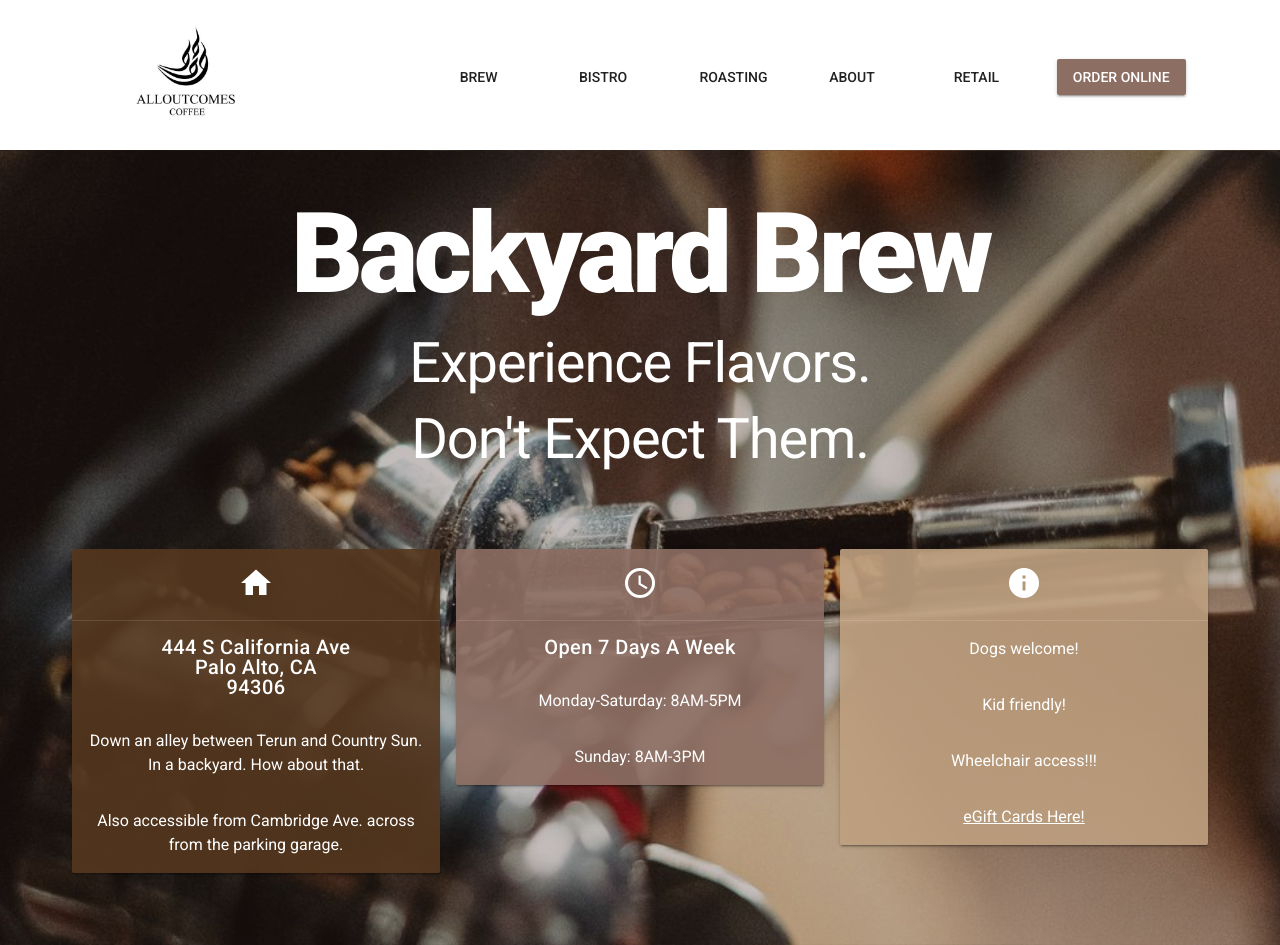
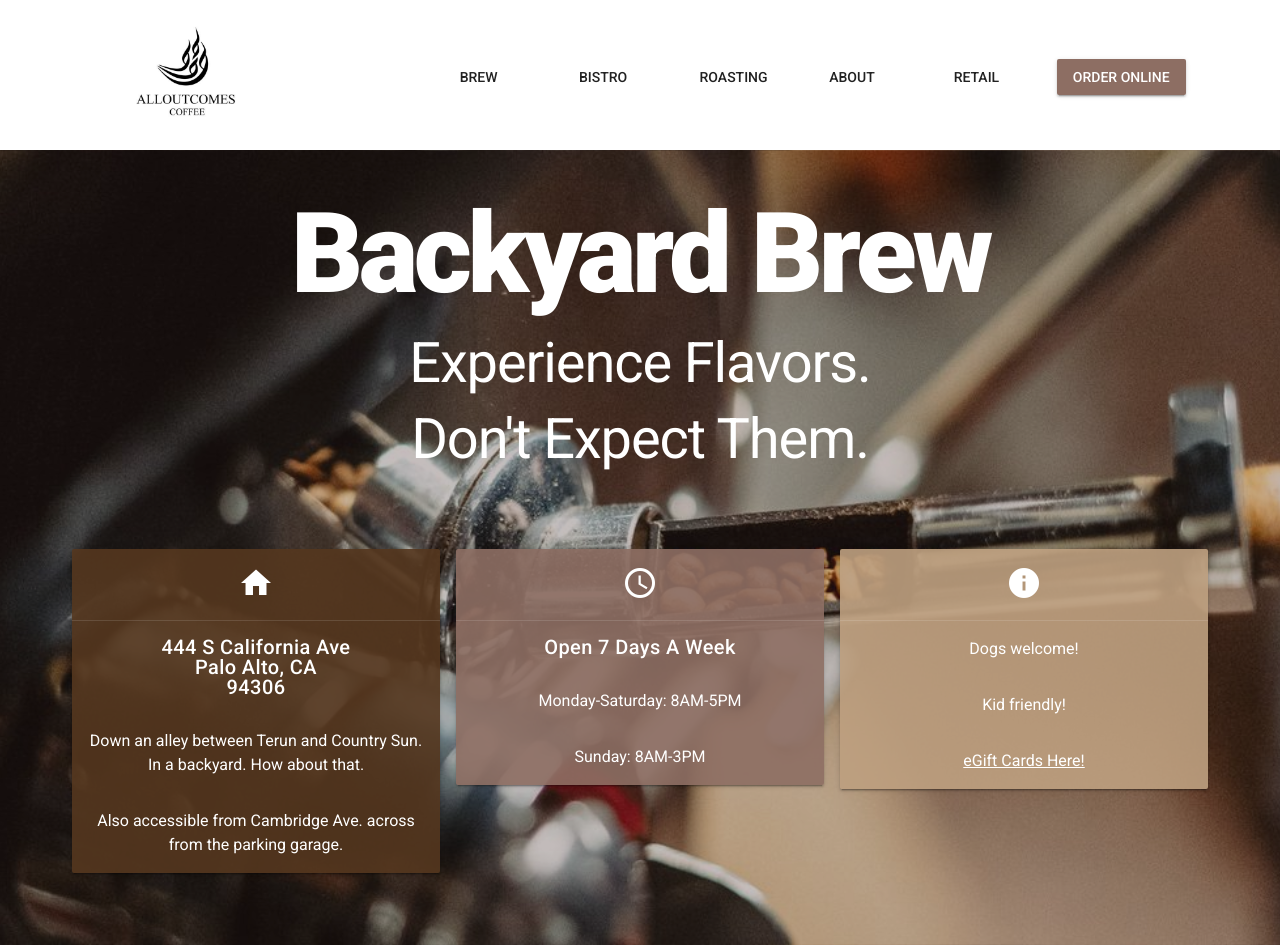
Before and after one commit to ibeckermayer/backyardbrew-frontend, a Vue app: page / in a window 1280 px wide. Built offline with nearby package versions, Linux system fonts and the light colour scheme.

Commit message:
took out wheelchair access

```diff
--- a/src/views/Home.vue
+++ b/src/views/Home.vue
@@ -75,10 +75,10 @@
                                 <v-card-text class="text-xs-center">
                                     <span class="white--text subheading">Kid friendly!</span>
                                 </v-card-text>
-                                <v-card-text class="text-xs-center">
+<!--                                 <v-card-text class="text-xs-center">
                                     <span class="white--text subheading">Wheelchair access!!!</span>
                                 </v-card-text>
-                                <v-card-text class="text-xs-center">
+ -->                                <v-card-text class="text-xs-center">
                                     <span class="white--text subheading"><a href="https://squareup.com/gift/82WTQJJS2HWY9/order">eGift Cards Here!</a></span>
                                 </v-card-text>
                             </v-card>
```
